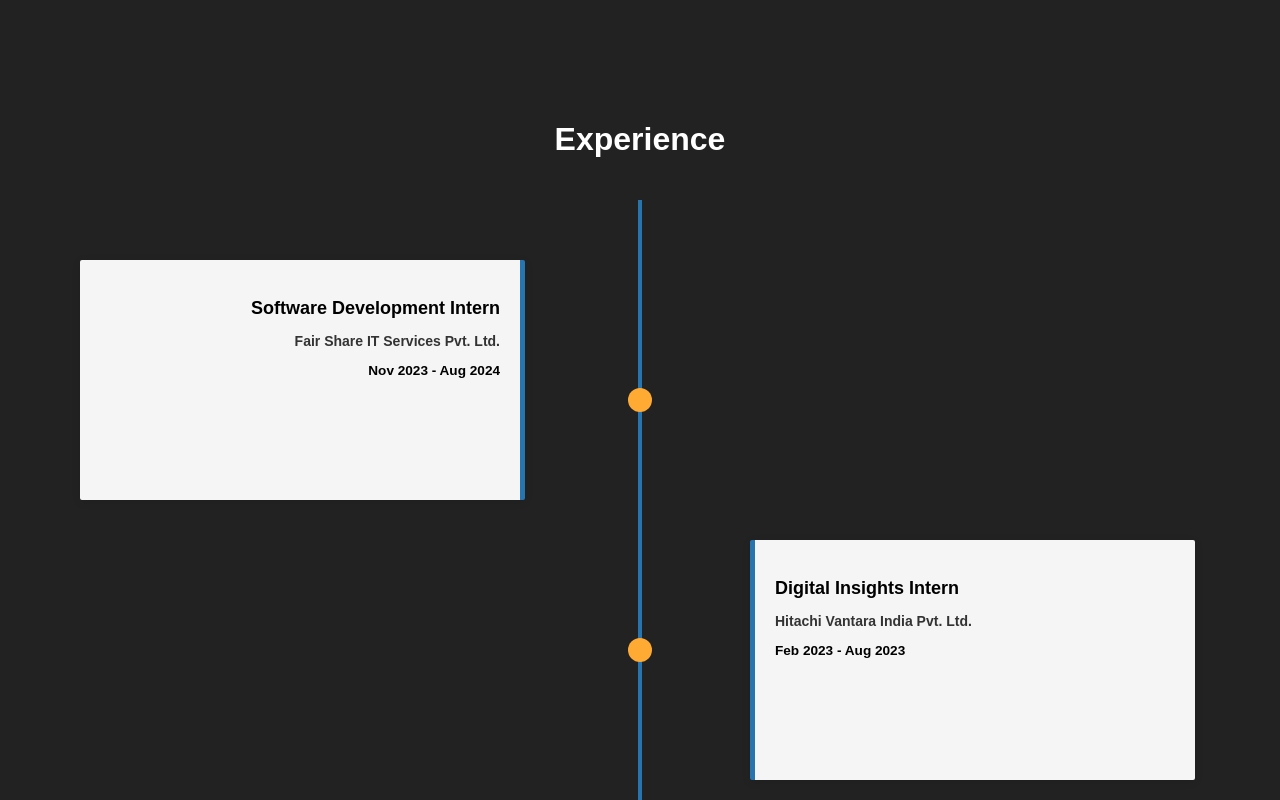
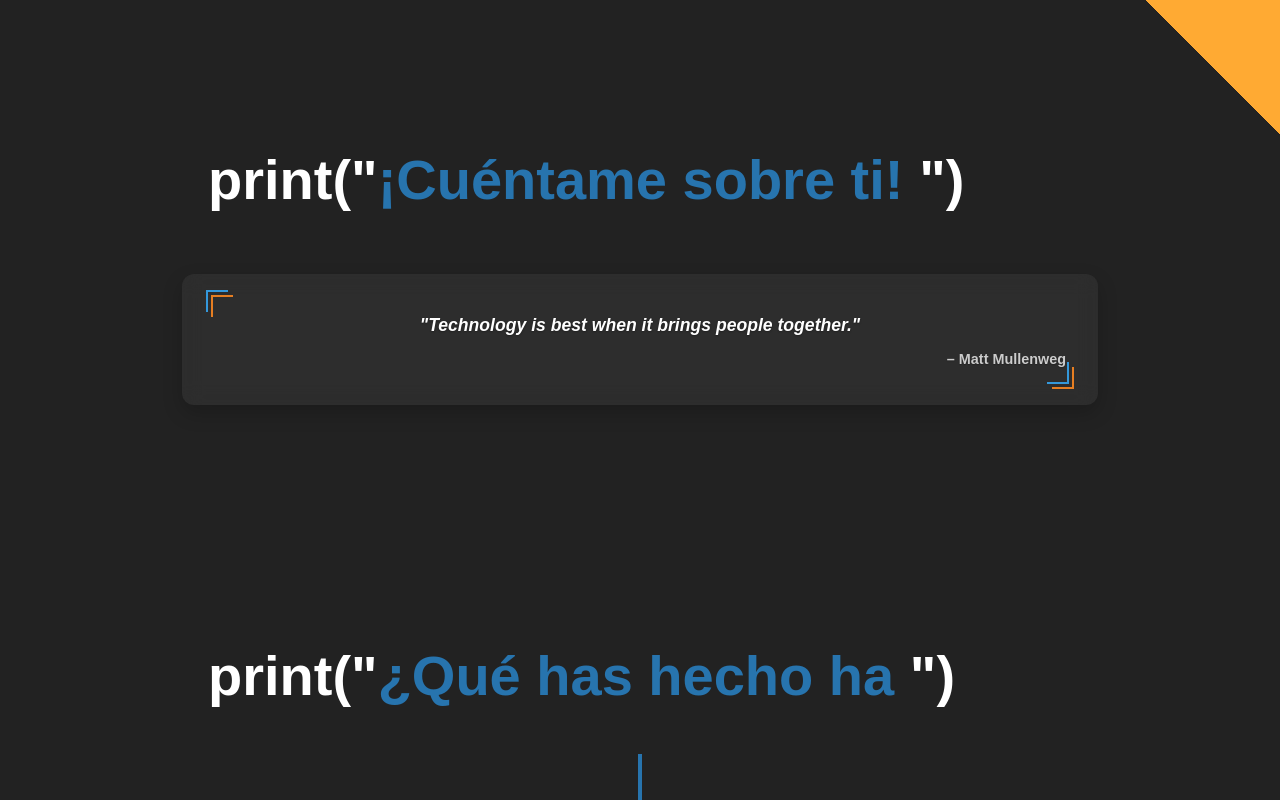
Before and after one commit to Janhavi-2001/Janhavi-2001.github.io, a React (Create React App) app: page / in a window 1280 px wide. Shown: the part 780-1580 px from the top of the page. Built offline with nearby package versions, Linux system fonts and the light colour scheme.

Commit message:
Modify timeline heading

```diff
--- a/package.json
+++ b/package.json
@@ -21,6 +21,7 @@
     "react-intersection-observer": "^9.16.0",
     "react-scripts": "^5.0.1",
     "react-social-icons": "^6.24.0",
+    "react-type-animation": "^3.2.0",
     "react-typed": "^2.0.12",
     "react-vertical-timeline-component": "^3.5.3",
     "tailwindcss": "^3.3.5",
--- a/src/App.js
+++ b/src/App.js
@@ -5,6 +5,7 @@ import Home from './Components/Home/Home';
 import React from 'react';
 import Timeline from './Components/Timeline/Timeline';
 import events from './Data/events.json';
+import About from './Components/About/About';
 
 
 function App() {
@@ -12,6 +13,7 @@ function App() {
     <div className="App">
       <Navigation />
       <Home />
+      <About />
       <Timeline events={events} />
       <Footer />
     </div>
--- a/src/Components/Timeline/Timeline.css
+++ b/src/Components/Timeline/Timeline.css
@@ -12,6 +12,13 @@
   padding: 40px 0;
 }
 
+.timeline-heading {
+  color: #fff;
+  padding-bottom: 20px;
+  margin-left: 60px;
+  text-align: left;
+  transition: margin 0.3s;
+}
 
 .timeline-line {
   position: absolute;
@@ -88,7 +95,6 @@
   color: #333;
 }
 
-/* Responsive Styles */
 @media (max-width: 768px) {
   .timeline-card-container {
     width: calc(100% - 60px);
@@ -123,4 +129,11 @@
     left: 20px;
     transform: none;
   }
+
+  .timeline-heading {
+    font-size: 1.5rem;
+    margin-left: 0;
+    padding-bottom: 10px;
+    text-align: left;;
+  }
 }
--- a/src/Components/Timeline/Timeline.js
+++ b/src/Components/Timeline/Timeline.js
@@ -3,6 +3,7 @@ import './Timeline.css';
 import { useEffect } from 'react';
 import AOS from 'aos';
 import 'aos/dist/aos.css';
+import { TypeAnimation } from 'react-type-animation';
 
 
 function TimelineCard({ card, side, index }) {
@@ -36,7 +37,23 @@ const Timeline = () => {
 
   return (
     <div className="timeline-wrapper" id = "experience">
-      <h1 style = {{ color: '#fff', paddingBottom: 20}}>Experience</h1>
+      <h1 className="type-animation timeline-heading" style={{ color: '#fff', paddingBottom: 20 }}>
+      {'print("'}
+        <TypeAnimation
+          sequence={[
+            'What have you done so far?', 2000,
+            '¿Qué has hecho hasta ahora?', 2000,
+            'これまで何をしてきましたか?', 2000,
+            'Что вы уже сделали?', 2000,
+            'अभी तक आपने क्या किया है?', 2000,
+          ]}
+          wrapper="span"
+          speed={50}
+          repeat={Infinity}
+          deletionSpeed={30}
+        />
+        {'")'}
+      </h1>
       <div className="timeline">
         {cards.map((card, index) => (
           <TimelineCard
```
Also changed, not shown: 1 other file (tests, documents, lock files or other folders).
